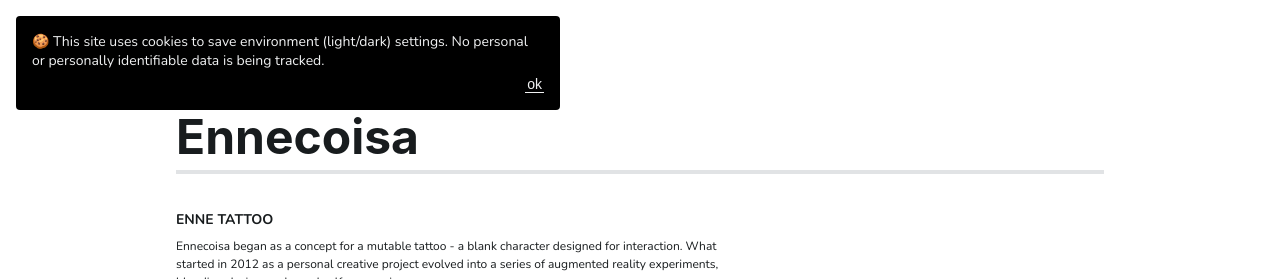
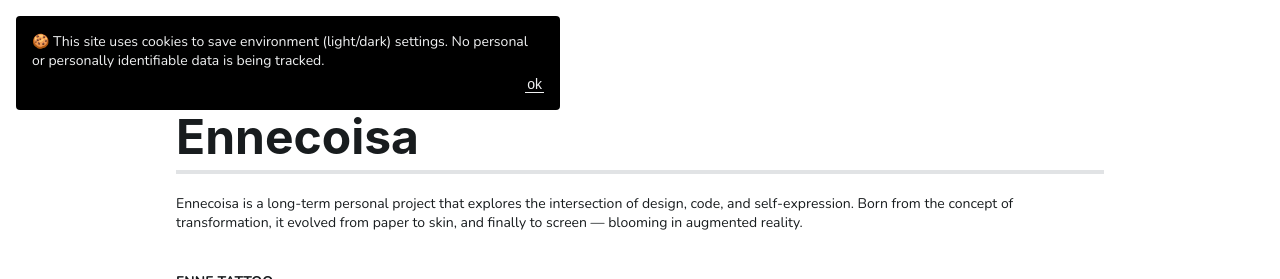
Before and after one commit to gabischima/gabischima.github.io, a Jekyll site: the page built from en/ennecoisa.md, in a window 1280 px wide and 900 px high, cut to the strip 0-279 px from the top of the window. Built offline with Jekyll 4.4.1, drawn with Linux system fonts in a browser that asks for light colours.

Commit message:
feat: add content tag

```diff
--- a/_layouts/ennecoisa.html
+++ b/_layouts/ennecoisa.html
@@ -1,6 +1,8 @@
 ---
 layout: content
 ---
+
+{{ content }}
 
 <ul class="gsm-portfolio">
   {%- for item in site.ennecoisa -%}
@@ -55,6 +57,9 @@ layout: content
       {%- endfor -%}
     {%- endif -%}
     {%- endif -%}
+    {%- if item.content -%}
+      {{ item.content }}
+    {%- endif -%}
   </li>
   {%- endfor -%}
 </ul>
--- a/en/ennecoisa.md
+++ b/en/ennecoisa.md
@@ -5,3 +5,4 @@ section: ennecoisa
 
 layout: ennecoisa
 ---
+<p class="gsm-headline">Ennecoisa is a long-term personal project that explores the intersection of design, code, and self-expression. Born from the concept of transformation, it evolved from paper to skin, and finally to screen — blooming in augmented reality.</p>
```
Also changed, not shown: pt/ennecoisa.md (+1 -0 lines). Lines whose indentation alone changed are shown as unchanged.
